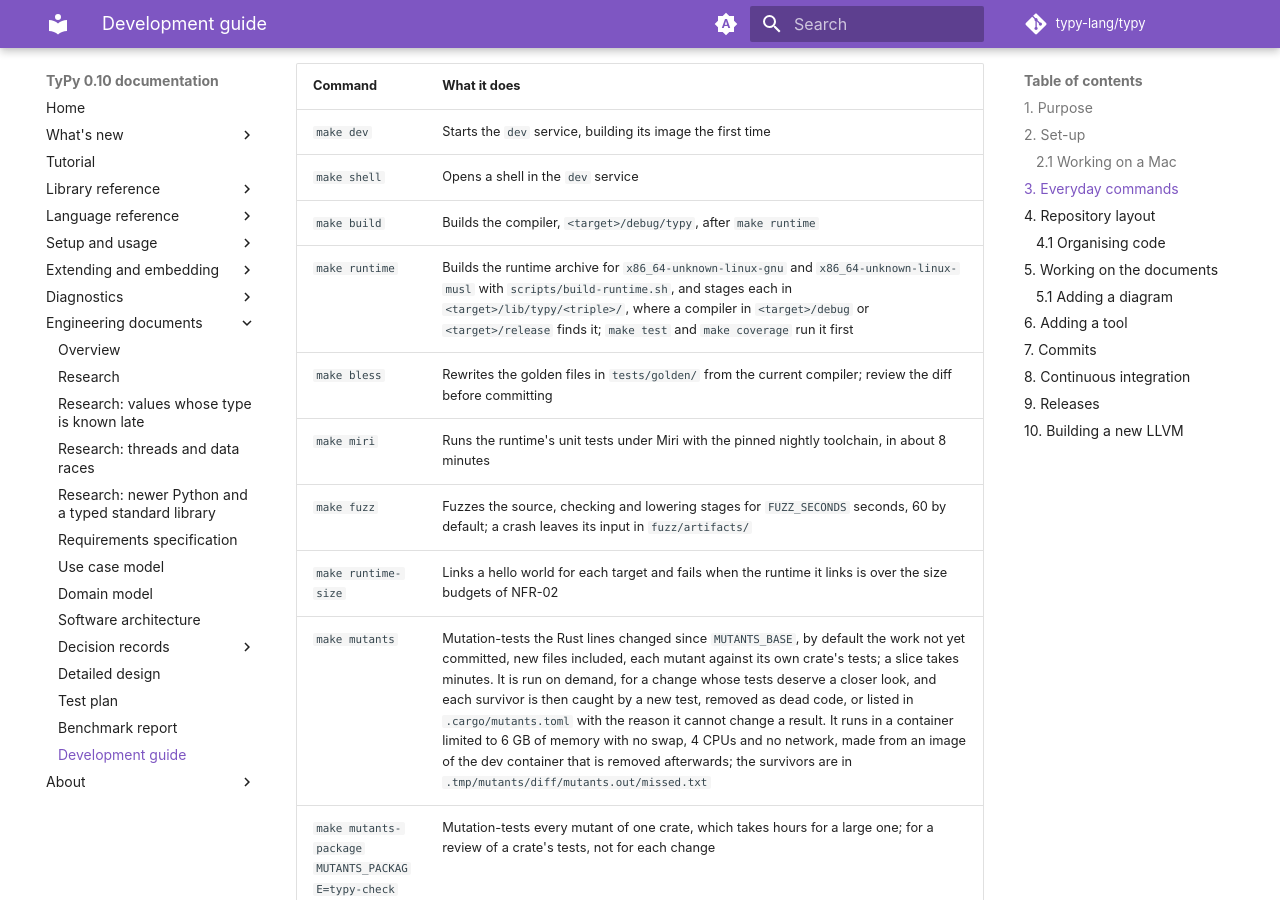
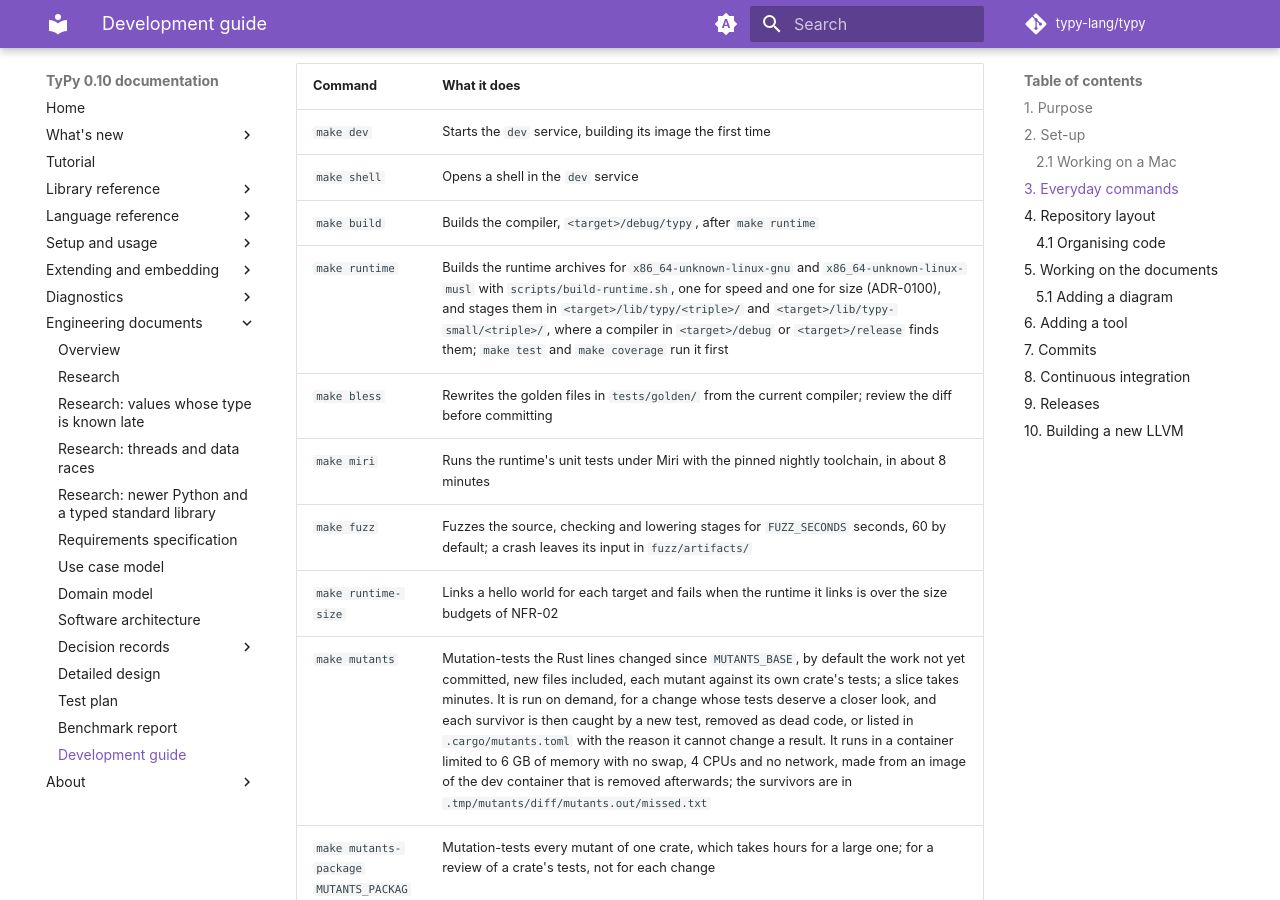
Before and after one commit to typy-lang/typy, an MkDocs documentation site: the page built from docs/development/development-guide.md, in a window 1280 px wide and 900 px high, scrolled down 1821 px. Built offline with MkDocs 1.6.1 and Material for MkDocs 9.7.7, drawn with Linux system fonts in a browser that asks for light colours; comment, search, counter and statistics services are not loaded; some of the changed text lies outside the part shown.

Commit message:
Link a runtime built for speed, and the one built for size only with --release-small (ADR-0100)

```diff
--- a/docs/development/development-guide.md
+++ b/docs/development/development-guide.md
@@ -70,7 +70,7 @@ The `macos-15` job of CI does the same on every pull request.
 | `make dev` | Starts the `dev` service, building its image the first time |
 | `make shell` | Opens a shell in the `dev` service |
 | `make build` | Builds the compiler, `<target>/debug/typy`, after `make runtime` |
-| `make runtime` | Builds the runtime archive for `x86_64-unknown-linux-gnu` and `x86_64-unknown-linux-musl` with `scripts/build-runtime.sh`, and stages each in `<target>/lib/typy/<triple>/`, where a compiler in `<target>/debug` or `<target>/release` finds it; `make test` and `make coverage` run it first |
+| `make runtime` | Builds the runtime archives for `x86_64-unknown-linux-gnu` and `x86_64-unknown-linux-musl` with `scripts/build-runtime.sh`, one for speed and one for size (ADR-0100), and stages them in `<target>/lib/typy/<triple>/` and `<target>/lib/typy-small/<triple>/`, where a compiler in `<target>/debug` or `<target>/release` finds them; `make test` and `make coverage` run it first |
 | `make bless` | Rewrites the golden files in `tests/golden/` from the current compiler; review the diff before committing |
 | `make miri` | Runs the runtime's unit tests under Miri with the pinned nightly toolchain, in about 8 minutes |
 | `make fuzz` | Fuzzes the source, checking and lowering stages for `FUZZ_SECONDS` seconds, 60 by default; a crash leaves its input in `fuzz/artifacts/` |
@@ -312,19 +312,19 @@ each release's branch stays on origin and an issue can be traced to it.
 
 `make dist` builds `dist/typy-X.Y.Z-HOST.tar.gz` for the host's triple,
 `x86_64-unknown-linux-gnu`, `aarch64-unknown-linux-gnu` or
-`aarch64-apple-darwin`: the `typy` executable in `bin/` and a runtime
-archive in `lib/typy/<triple>/` for each target the host builds for, which
-`scripts/host-targets.sh` lists, in the layout of an installation prefix, with
-the licences, the third-party notices, README and changelog. Its
-`licenses/` directory holds the licences of the crates `typy` links, which
-cargo-about lists with `about.toml` and `about.hbs`, of LLVM and of Rust's
-standard library; a crate under a licence `about.toml` does not accept fails
-the build. The tarball is reproducible, so two builds of one commit have the
-same SHA-256; on a Mac, GNU tar's `gtar` writes it. The executable links
-LLVM statically and, on Linux, needs glibc 2.39 or later and `libstdc++`,
-and on macOS 11 or later only `libSystem`, `libc++` and `libiconv`, which
-`scripts/check-executable-needs.sh` checks before the archive is packed,
-and a C toolchain to link programs. LLVM's licence comes from its archive.
+`aarch64-apple-darwin`: the `typy` executable in `bin/` and the runtime archives
+in `lib/typy/<triple>/` and `lib/typy-small/<triple>/` for each target the host
+builds for, which `scripts/host-targets.sh` lists, in the layout of an
+installation prefix, with the licences, the third-party notices, README and
+changelog. Its `licenses/` directory holds the licences of the crates `typy`
+links, which cargo-about lists with `about.toml` and `about.hbs`, of LLVM and of
+Rust's standard library; a crate under a licence `about.toml` does not accept
+fails the build. The tarball is reproducible, so two builds of one commit have
+the same SHA-256; on a Mac, GNU tar's `gtar` writes it. The executable links
+LLVM statically and, on Linux, needs glibc 2.39 or later and `libstdc++`, and on
+macOS 11 or later only `libSystem`, `libc++` and `libiconv`, which
+`scripts/check-executable-needs.sh` checks before the archive is packed, and a C
+toolchain to link programs. LLVM's licence comes from its archive.
 
 `scripts/write-sbom.py` then writes the archive's bill of materials,
 `sbom.cdx.json`, in CycloneDX 1.6: every file of the archive with its
--- a/mkdocs.yml
+++ b/mkdocs.yml
@@ -230,6 +230,7 @@ nav:
           - adr/0097-check-the-standard-librarys-signatures-against-typeshed.md
           - adr/0098-do-arithmetic-on-bool-as-cpython-does.md
           - adr/0099-plan-star-star-in-calls-of-built-ins-for-1-0.md
+          - adr/0100-build-the-runtime-for-speed-and-for-size-only-for-release-small.md
       - Detailed design: design/detailed-design.md
       - Test plan: testing/test-plan.md
       - Benchmark report: testing/benchmark-report.md
```
Also changed, not shown: CHANGELOG.md (+4 -0 lines), Cargo.toml (+7 -1 lines), docs/adr/0100-build-the-runtime-for-speed-and-for-size-only-for-release-small.md (added, +62 -0 lines), docs/adr/index.md (+1 -0 lines), docs/architecture/architecture.md (+1 -1 lines), docs/design/detailed-design.md (+11 -10 lines), docs/tutorial/index.md (+5 -5 lines), 7 other files.
